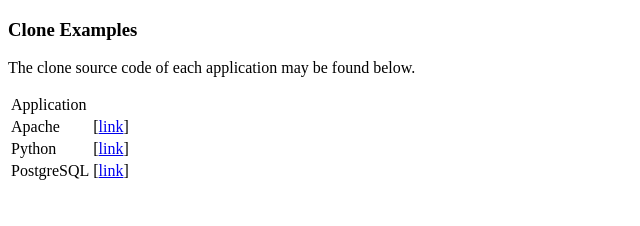
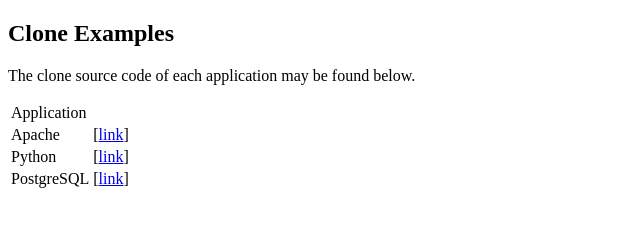
Before and after one commit to dan7800/workwebsite, a plain HTML site: page cloneoracle/pages/clones.html in a window 1280 px wide. Shown: the whole page, without its empty margins (0-640 px from the left). Drawn offline with Linux system fonts and the light colour scheme.

Commit message:
Minor title heading updates

```diff
--- a/cloneoracle/pages/clones.html
+++ b/cloneoracle/pages/clones.html
@@ -5,7 +5,7 @@
 </head>
 <body>
 
-	<h3>Clone Examples</h3>
+	<h2>Clone Examples</h2>
 
 <p>The clone source code of each application may be found below.</p>
 
```
Also changed, not shown: cloneoracle/pages/data.html (+3 -0 lines).
